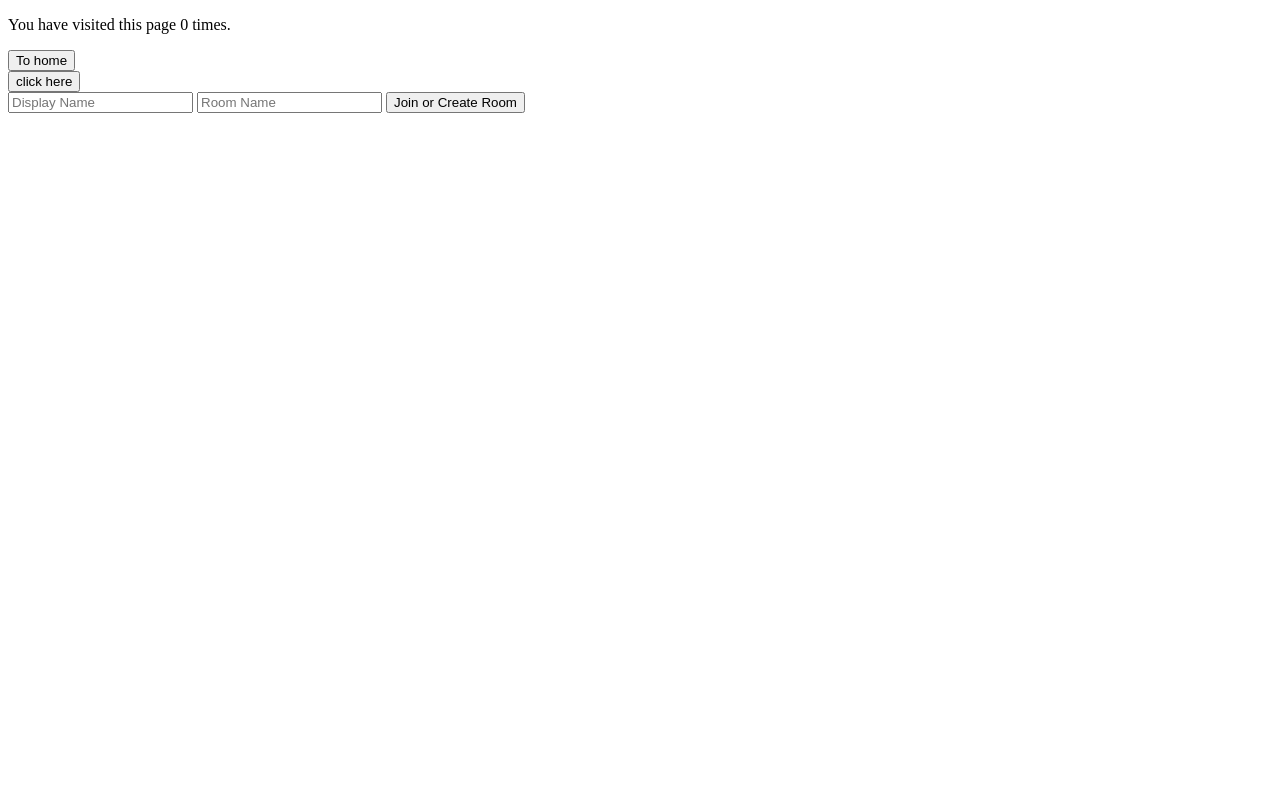
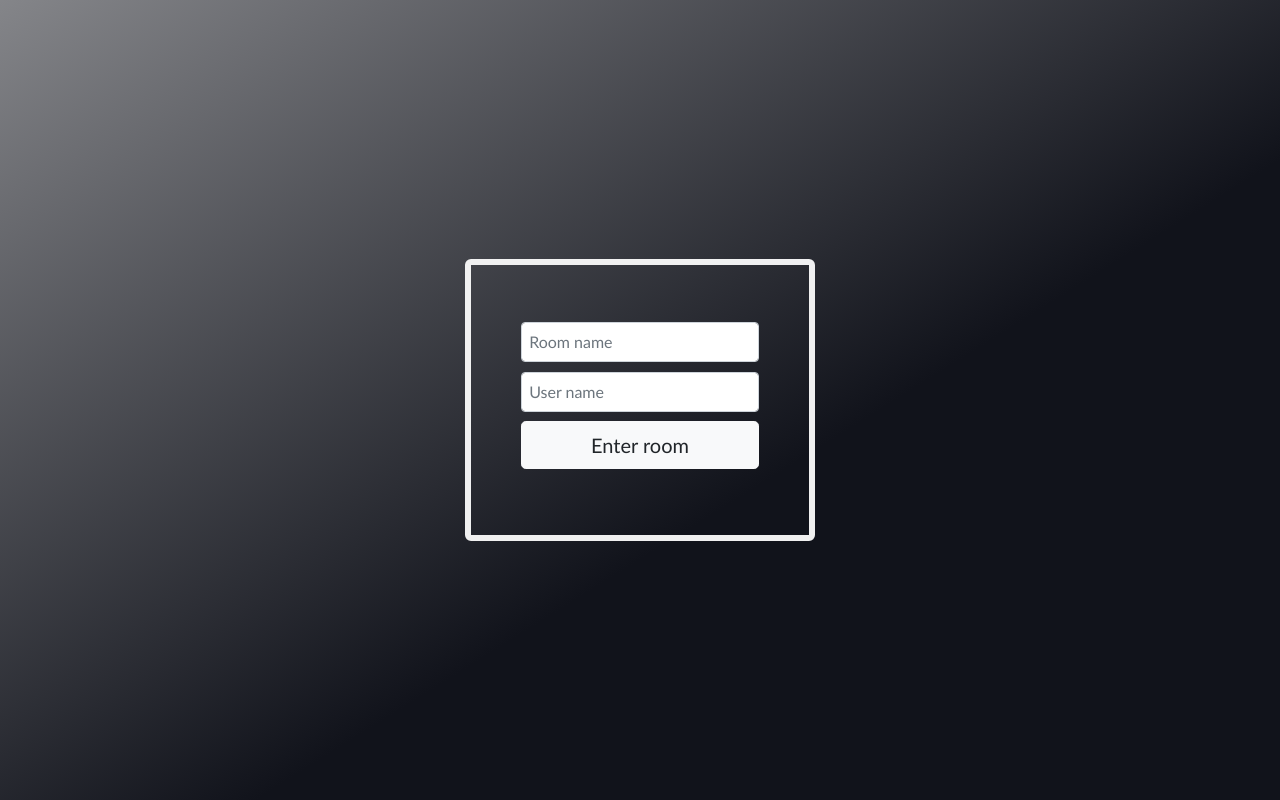
Before and after one commit to cloud2022final/pomodoro, a Django app: page /test/ in a window 1280 px wide. Run offline with Django 3.2, Linux system fonts and the light colour scheme; some libraries are stand-ins or nearby versions.

Commit message:
new enter room page in test.html

```diff
--- /dev/null
+++ b/webpage/static/css/login.css
@@ -0,0 +1,33 @@
+html, body {height: 100%;}
+
+body {
+    display: -webkit-box;
+    -webkit-box-align: center;
+    -webkit-box-pack: center;
+    align-items: center;
+    justify-content: center;
+    background: linear-gradient(to bottom right, #F7F7F7F7 -60%, #11131b 60%);
+    font-family: 'Gill Sans', 'Gill Sans MT', Calibri, 'Trebuchet MS', sans-serif;
+}
+
+.form {
+    width: 100%;
+	padding: 50px;
+	border: 6px solid #F7F7F7F7;
+	border-radius: 6px;
+    max-width: 350px;
+    transition: transform 250ms;
+}
+
+.form:hover {
+	transform: translateY(-10px);
+}
+
+.btn {
+    transition: transform 250ms;
+    margin-top: 4%;
+}
+
+.btn:hover {
+    transform: translateY(-5px);
+}
--- a/webpage/templates/test.html
+++ b/webpage/templates/test.html
@@ -1,21 +1,25 @@
-<!doctype html><html lang="en"><head><script async src="https://www.googletagmanager.com/gtag/js?id=G-TCE0JRTDLZ"></script><script>function gtag(){dataLayer.push(arguments)}window.dataLayer=window.dataLayer||[],gtag("js",new Date),gtag("config","G-TCE0JRTDLZ")</script><meta charset="utf-8"/><link rel="icon" href="/favicon.ico"/><meta name="viewport" content="width=device-width,initial-scale=1"/><link href="https://fonts.googleapis.com/icon?family=Material+Icons|Material+Icons+Round" rel="stylesheet"><link rel="stylesheet" href="https://cdnjs.cloudflare.com/ajax/libs/font-awesome/5.15.2/css/all.min.css" integrity="sha512-HK5fgLBL+xu6dm/Ii3z4xhlSUyZgTT9tuc/hSrtw6uzJOvgRr2a9jyxxT1ely+B+xFAmJKVSTbpM/CuL7qxO8w==" crossorigin="anonymous"/><link href="https://fonts.googleapis.com/css2?family=EB+Garamond:wght@400;700&display=swap" rel="stylesheet"><link rel="apple-touch-icon" href="/img/logo192.png"/><link rel="manifest" href="/manifest.json"/><title>CC-Final</title><link href="/static/css/main.78aa2bf1.chunk.css" rel="stylesheet"></head><body><p>You have visited this page {{ num_visits }}{% if num_visits == 1 %} time{% else %} times{% endif %}.</p></body><form action="http://localhost:8000/"><button type="submit">To home</button></form><a href="http://localhost:8000/"><input type="button" value="click here"></a>
-	<form action="http://localhost:8000/room">
-        <input
-            class="form__display-name"
-            type="text"
-            placeholder="Display Name"
-            name="username"
-            required
-        />
-        <input
-            class="form__room"
-            type="text"
-            name="room"
-            placeholder="Room Name"
-            required
-        />
-        <button type="submit" class="form__join primary-gradient">
-            Join or Create Room
-        </button>
-    </form>
+<!DOCTYPE html>
+<html lang="en">
+    <head>
+        <meta charset="utf-8">
+        <meta name="viewport" content="width=device-width, initial-scale=1, shrink-to-fit=no">
+        <meta name="description" content="">
+        <meta name="author" content="">
+
+        <!-- Bootstrap core CSS -->
+        <link href="https://maxcdn.bootstrapcdn.com/bootstrap/4.0.0/css/bootstrap.min.css" rel="stylesheet" >
+        <!-- Custom CSS -->
+        <link href="../static/css/login.css" rel="stylesheet">
+
+        <title>To enjoy your focused time</title>
+    </head>
+    <body>
+        <form action="http://127.0.0.1:8000/?" class="form">
+            <label for="inputRoom" style="width: 100%;">
+            <input id="inputRoom" class="form-control" placeholder="Room name" required style="padding: 3%; margin-top: 3%; margin-bottom: 1%;">
+            <label for="inputName" style="width: 100%;">
+            <input id="inputName" class="form-control" placeholder="User name" required style="padding: 3%; margin-top: 3%; margin-bottom: 2.5%;">
+            <button type="submit" class="btn btn-lg btn-light btn-block" id="btnLogin">Enter room</button>
+        </form>
+    </body>
 </html>
```
Also changed, not shown: db.sqlite3.
